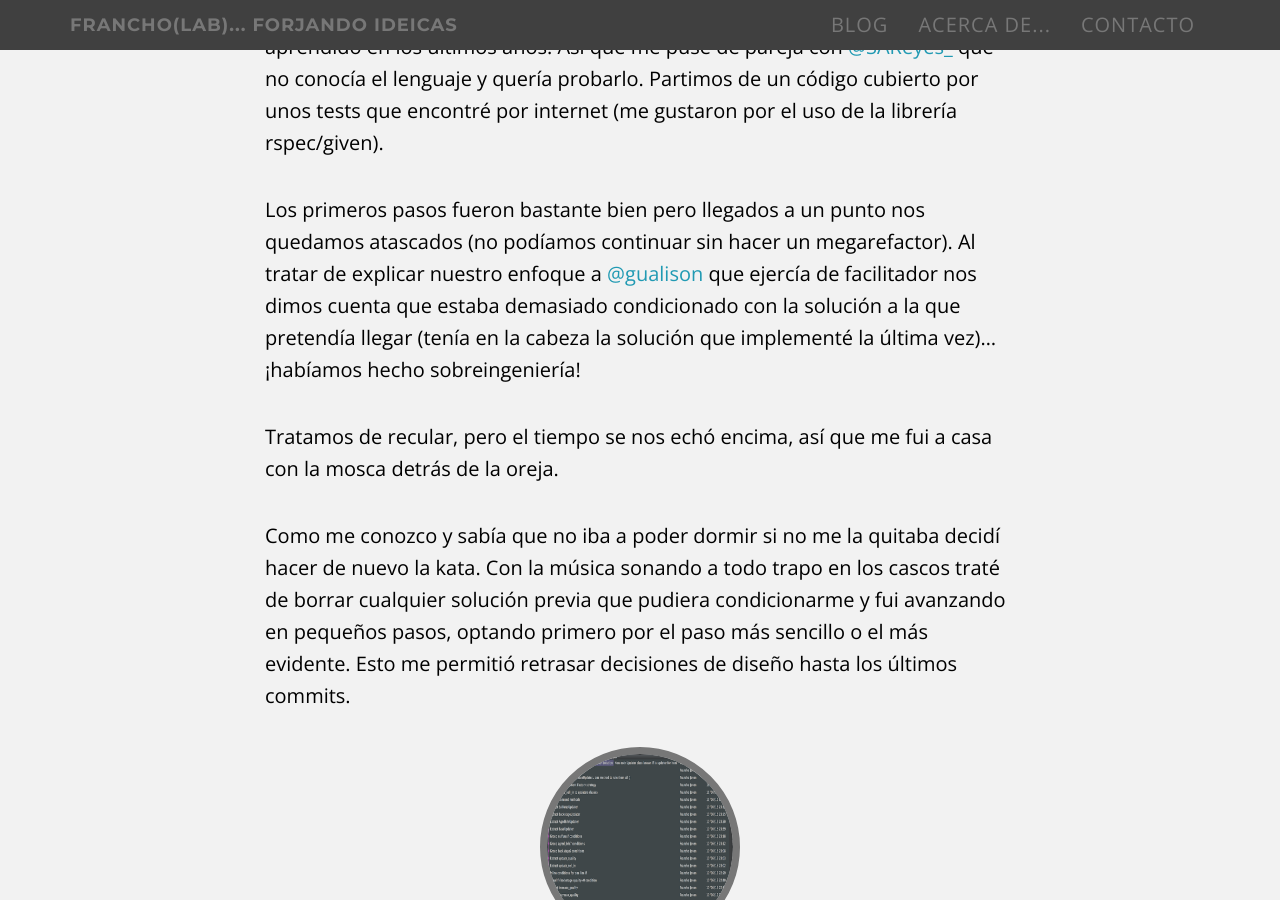
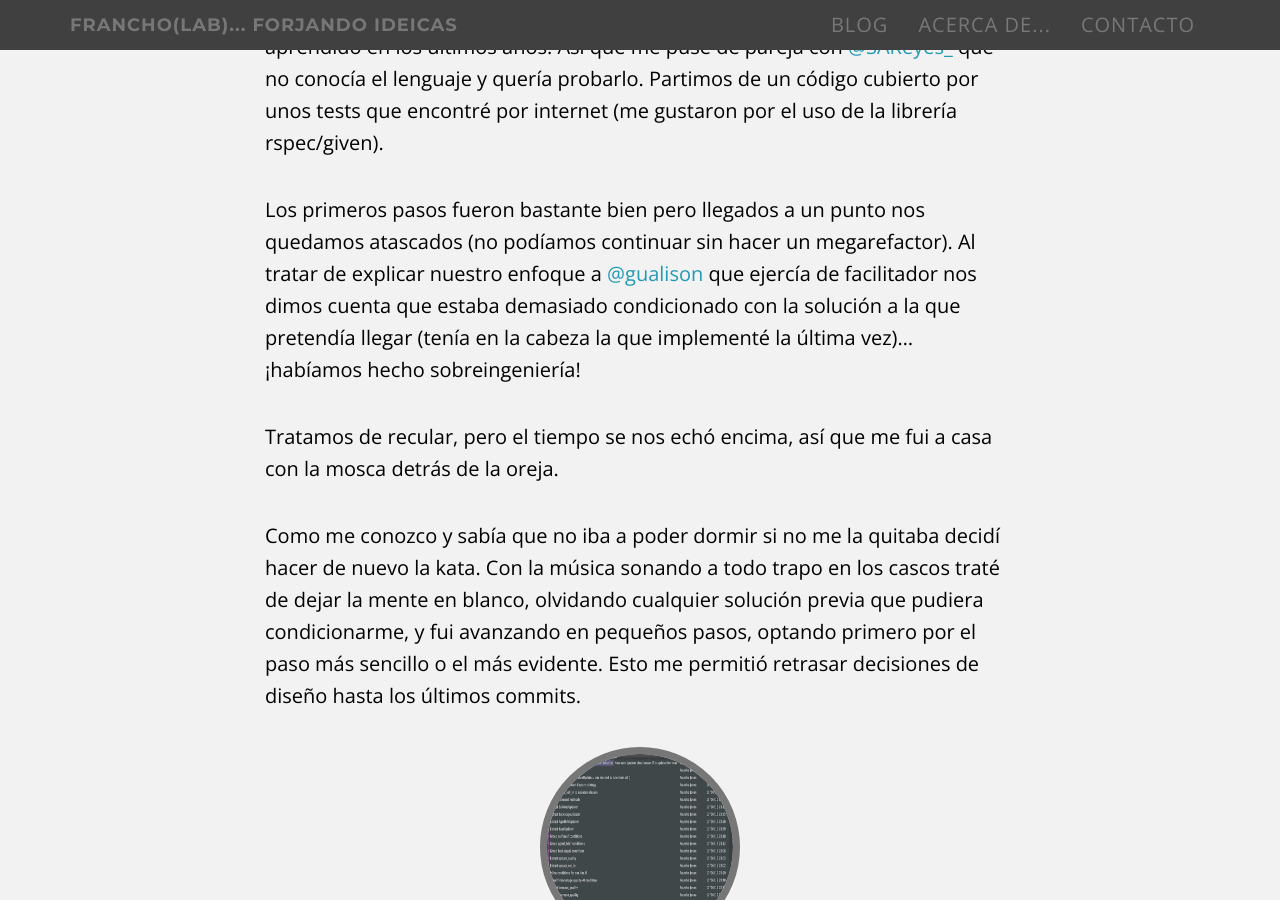
Before and after one commit to francho/francho.github.io, a Jekyll site: the page built from _posts/2016-06-11-baby-steps.md, in a window 1280 px wide and 900 px high, scrolled down 1084 px. Built offline with Jekyll 4.4.1, drawn with Linux system fonts in a browser that asks for light colours; comment, search, counter and statistics services are not loaded.

Commit message:
Update post: Baby steps

```diff
--- a/_posts/2016-06-11-baby-steps.md
+++ b/_posts/2016-06-11-baby-steps.md
@@ -12,11 +12,11 @@ Una de las katas que me gusta repetir de vez en cuando es la [Guilded Rose](http
 
 Ayer acudí [al dojo](https://agile-aragon.org/2016/06/02/fridaydojo-kata-gilded-rose-segunda-parte/) organizado por [Agile Aragon](https://twitter.com/agilearagon) y los [Senpai Devs](https://twitter.com/senpaidevs) a practicar de nuevo con esta kata. Me apetecía hacerla en Ruby para aplicar lo que he aprendido en los últimos años. Así que me puse de pareja con [@SAReyes_](https://twitter.com/sareyes_) que no conocía el lenguaje y quería probarlo. Partimos de un código cubierto por unos tests que encontré por internet (me gustaron por el uso de la librería rspec/given).
 
-Los primeros pasos fueron bastante bien pero llegados a un punto nos quedamos atascados (no podíamos continuar sin hacer un megarefactor). Al tratar de explicar nuestro enfoque a [@gualison](https://twitter.com/gualison) que ejercía de facilitador nos dimos cuenta que estaba demasiado condicionado con la solución a la que pretendía llegar (tenía en la cabeza la solución que implementé la última vez)… ¡habíamos hecho sobreingeniería!
+Los primeros pasos fueron bastante bien pero llegados a un punto nos quedamos atascados (no podíamos continuar sin hacer un megarefactor). Al tratar de explicar nuestro enfoque a [@gualison](https://twitter.com/gualison) que ejercía de facilitador nos dimos cuenta que estaba demasiado condicionado con la solución a la que pretendía llegar (tenía en la cabeza la que implementé la última vez)… ¡habíamos hecho sobreingeniería!
 
 Tratamos de recular, pero el tiempo se nos echó encima, así que me fui a casa con la mosca detrás de la oreja.
 
-Como me conozco y sabía que no iba a poder dormir si no me la quitaba decidí hacer de nuevo la kata. Con la música sonando a todo trapo en los cascos traté de borrar cualquier solución previa que pudiera condicionarme y fui avanzando en pequeños pasos, optando primero por el paso más sencillo o el más evidente. Esto me permitió retrasar decisiones de diseño hasta los últimos commits.
+Como me conozco y sabía que no iba a poder dormir si no me la quitaba decidí hacer de nuevo la kata. Con la música sonando a todo trapo en los cascos traté de dejar la mente en blanco, olvidando cualquier solución previa que pudiera condicionarme, y fui avanzando en pequeños pasos, optando primero por el paso más sencillo o el más evidente. Esto me permitió retrasar decisiones de diseño hasta los últimos commits.
 
 [![](/assets/kata-gilded-rose-history.png)](https://github.com/francho/kata-gilded-rose-ruby/commits/francho-solution)
 
```
